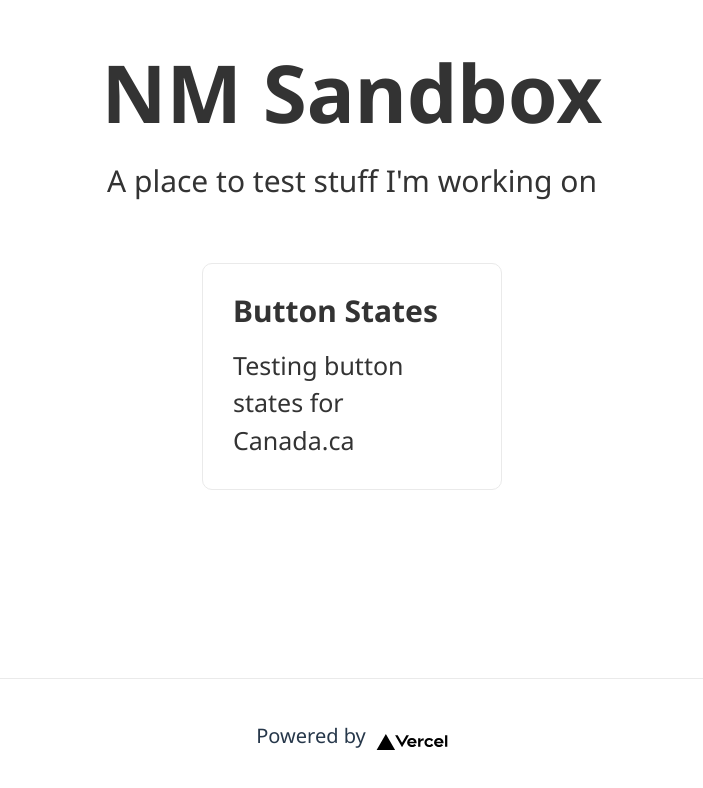
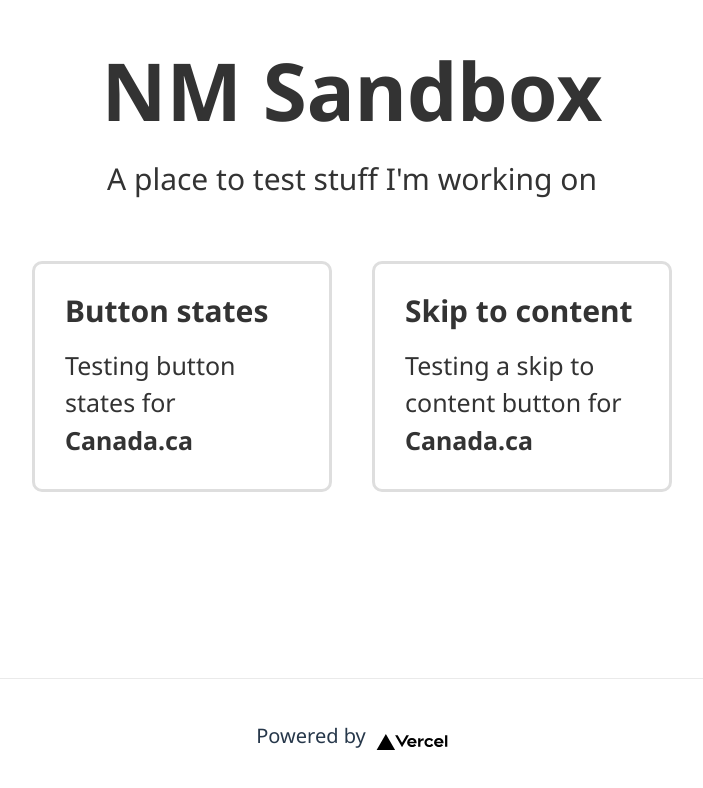
Before and after one commit to nmakuch/sandbox, a Next.js app: page / in a window 1280 px wide. Shown: the part 122-910 px from the top of the page, without its empty margins (288-991 px from the left). Built offline with nearby package versions, Linux system fonts and the light colour scheme.

Commit message:
added link to home page

```diff
--- a/pages/index.js
+++ b/pages/index.js
@@ -25,8 +25,13 @@ export default function Home() {
 
         <div className={styles.grid}>
           <a href="/buttons" className={styles.card}>
-            <h2>Button States</h2>
-            <p>Testing button states for Canada.ca</p>
+            <h2>Button states</h2>
+            <p>Testing button states for <b>Canada.ca</b></p>
+          </a>
+
+          <a href="/skip" className={styles.card}>
+            <h2>Skip to content</h2>
+            <p>Testing a skip to content button for <b>Canada.ca</b></p>
           </a>
         </div>
 
--- a/styles/Home.module.css
+++ b/styles/Home.module.css
@@ -83,7 +83,7 @@
   text-align: left;
   color: inherit;
   text-decoration: none;
-  border: 1px solid #eaeaea;
+  border: 3px solid #dedede;
   border-radius: 10px;
   transition: color 0.15s ease, border-color 0.15s ease;
   max-width: 300px;
```
